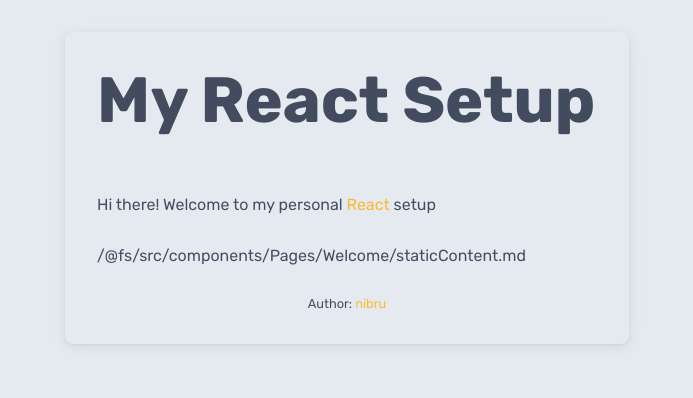
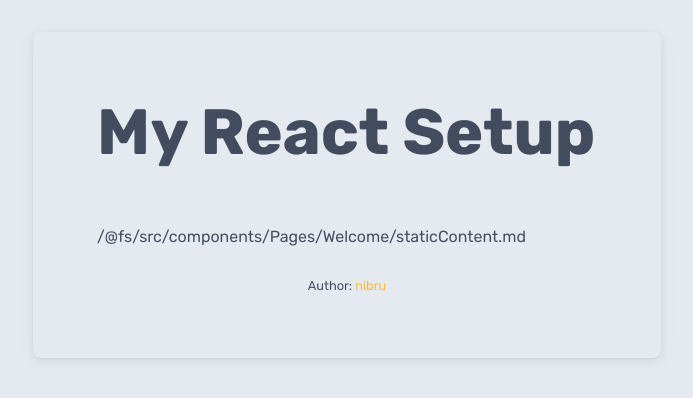
Before and after one commit to nikbrunner/react-setup, a React (Vite) app: page /welcome in a window 1280 px wide. Shown: the top 398 px of the page, without its empty margins (293-986 px from the left). Built offline with nearby package versions, Linux system fonts and the light colour scheme.

Commit message:
Added more static content and more Markdown base styling

```diff
--- a/src/components/Elements/Markdown/Markdown.scss
+++ b/src/components/Elements/Markdown/Markdown.scss
@@ -1,9 +1,22 @@
 @import '../../../styles/allVars';
 
 .Markdown {
+  width: 100%;
+
+  blockquote {
+    background: $color-bright-1;
+    margin: $space-m 0;
+    padding:  $space-s $space-m;
+    border-radius: $border-radius;
+    border-left: 5px solid $color-dark-1;
+    line-height: 1.25;
+  }
+
   ul {
     list-style: none;
     font-size: $font-size-l;
+    padding-left: $space-m;
+    border-left: 5px solid transparent;
 
     li {
       line-height: 1.5;
--- a/src/components/Pages/Welcome/Welcome.jsx
+++ b/src/components/Pages/Welcome/Welcome.jsx
@@ -10,17 +10,6 @@
     return (
         <div className='Welcome'>
             <h1 className='Welcome__header'>My React Setup</h1>
-            <p className='Welcome__subheader'>
-                Hi there! Welcome to my personal{' '}
-                <a
-                    href='https://reactjs.org/docs/getting-started.html'
-                    target='_blank'
-                    rel='noopener noreferrer'
-                >
-                    React
-                </a>{' '}
-                setup
-            </p>
             <Markdown content={staticContent}/>
             <small className='Welcome__author'>
                 Author:{' '}
--- a/src/components/Pages/Welcome/Welcome.scss
+++ b/src/components/Pages/Welcome/Welcome.scss
@@ -7,12 +7,12 @@
   background: $color-bright-3;
   color: $color-dark-3;
   margin: $space-m;
-  padding: $space-s;
+  padding: $space-l;
   border-radius: $border-radius;
   transition: all 0.3s ease;
 
   @include mq('m') {
-    padding: $space-l;
+    padding: $space-xl;
     margin: $space-l auto;
     max-width: 500px;
   }
--- a/src/components/Pages/Welcome/staticContent.md
+++ b/src/components/Pages/Welcome/staticContent.md
@@ -1,3 +1,5 @@
+> Hi there. Welcome to my personal [React](https://reactjs.org/docs/getting-started.html) starter template.
+
 ## Features
 
 - React
```
